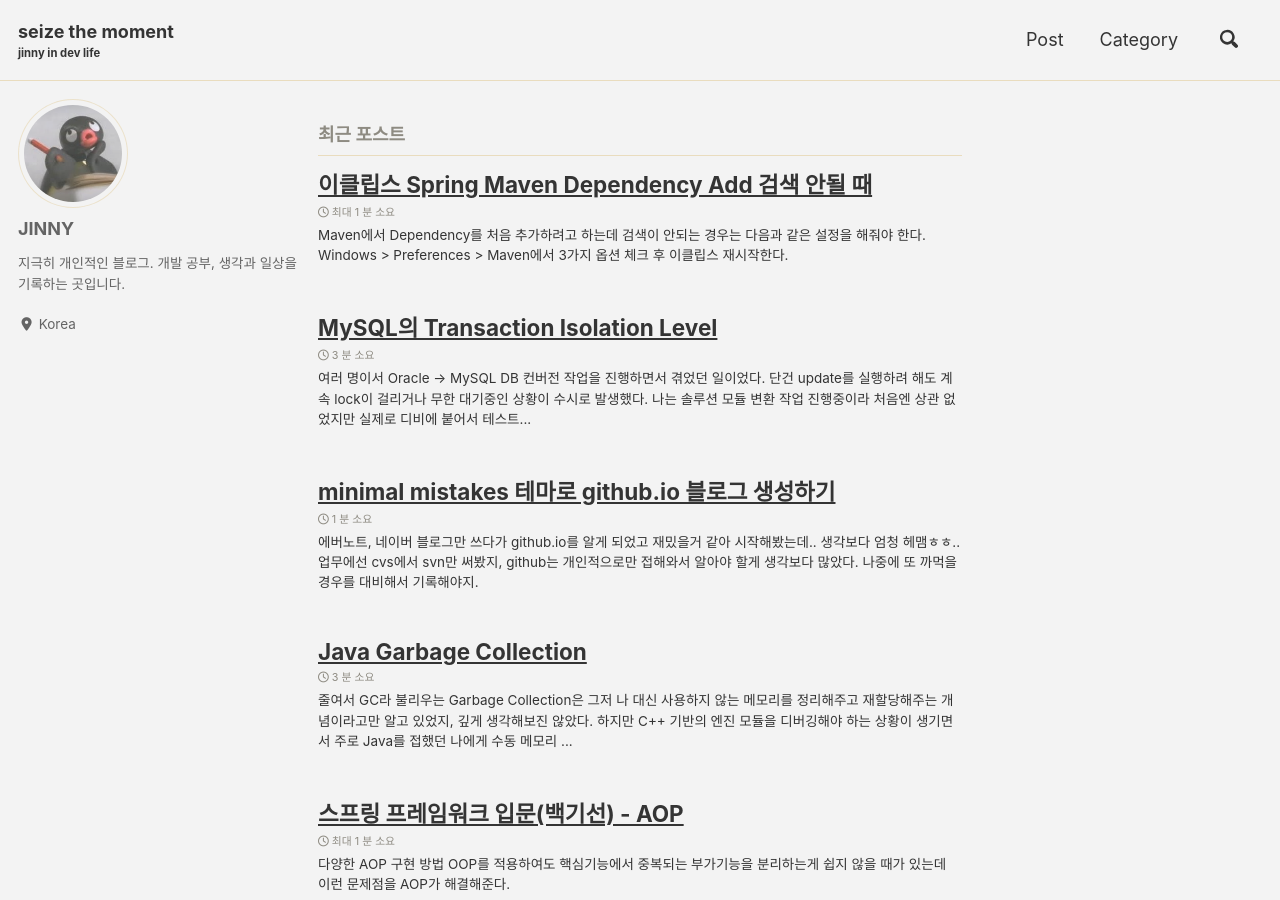
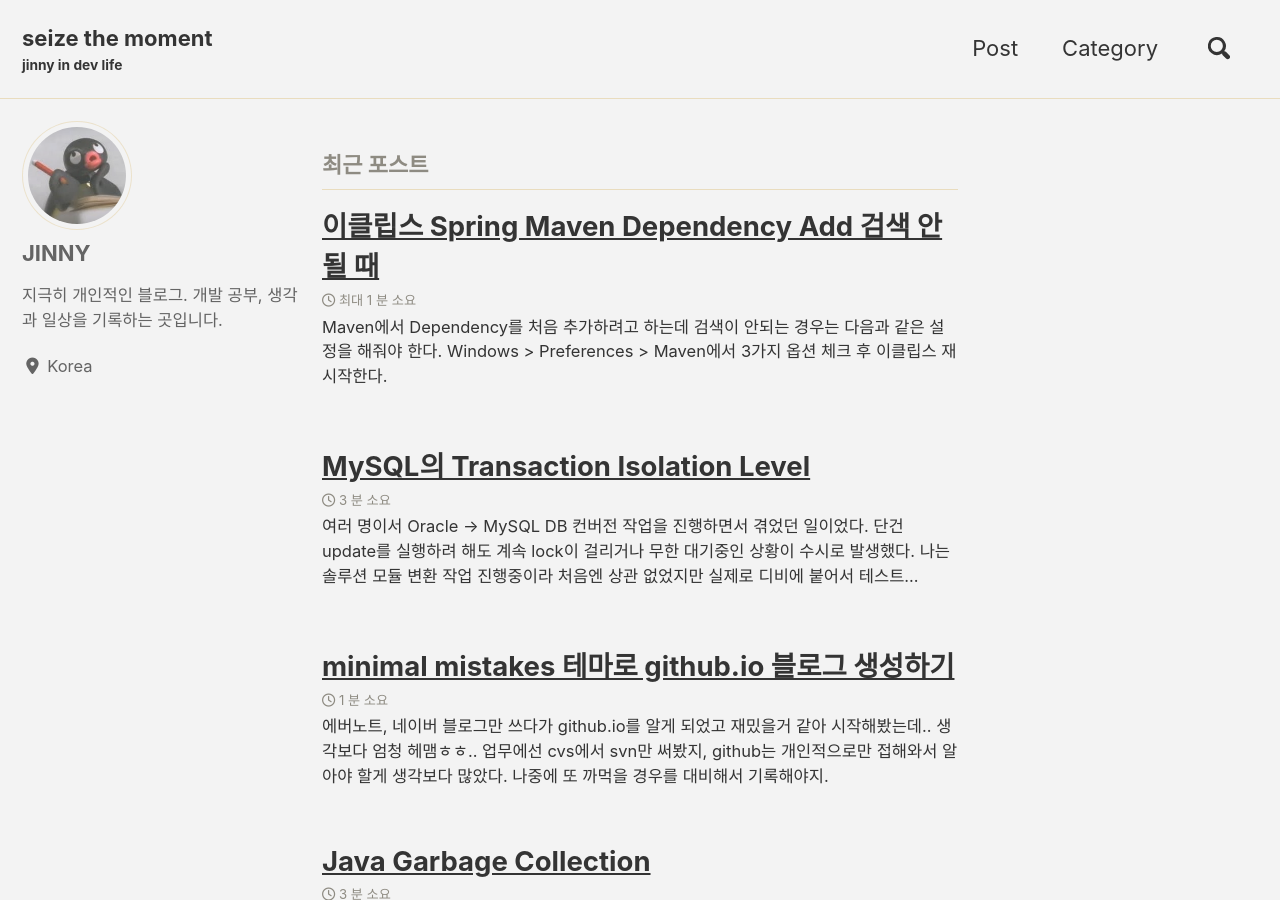
Before and after one commit to jinn-dev/jinn-dev.github.io, a Jekyll site: the page built from index.html, in a window 1280 px wide and 900 px high. Built offline with Jekyll 4.4.1, drawn with Linux system fonts in a browser that asks for light colours; cached includes are drawn as plain includes; nearby versions of some CDN libraries; the list of posts is cut into pages by our own code.

Commit message:
font size modified

```diff
--- a/_sass/minimal-mistakes/_reset.scss
+++ b/_sass/minimal-mistakes/_reset.scss
@@ -6,25 +6,21 @@
 
 html {
   /* apply a natural box layout model to all elements */
-  /* 200215 폰트 사이즈 -4pt 씩 축소 */
+
   box-sizing: border-box;
   background-color: $background-color;
-  // font-size: 18px;
-  font-size: 14px;
+  font-size: 18px;
 
   @include breakpoint($medium) {
-    // font-size: 18px;
-    font-size: 14px;
+    font-size: 18px;
   }
 
   @include breakpoint($large) {
-    // font-size: 20px;
-    font-size: 16px;
+    font-size: 20px;
   }
 
   @include breakpoint($x-large) {
-    // font-size: 22px;
-    font-size: 18px;
+    font-size: 22px;
   }
 
   -webkit-text-size-adjust: 100%;
```
